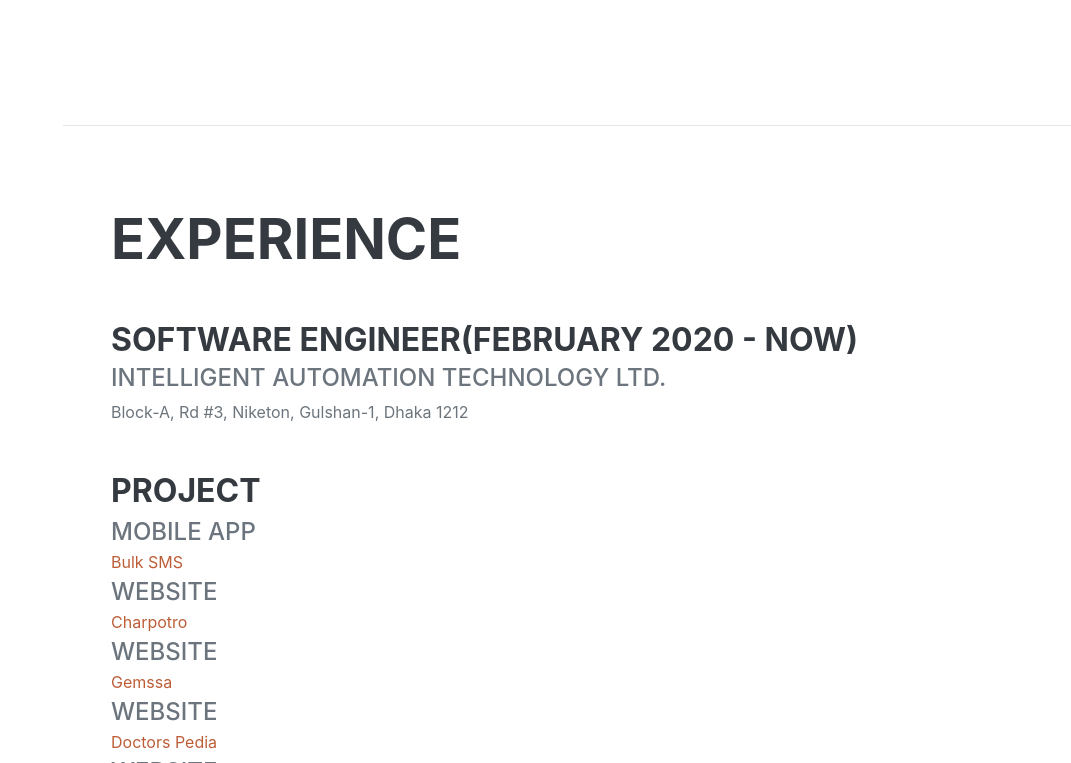
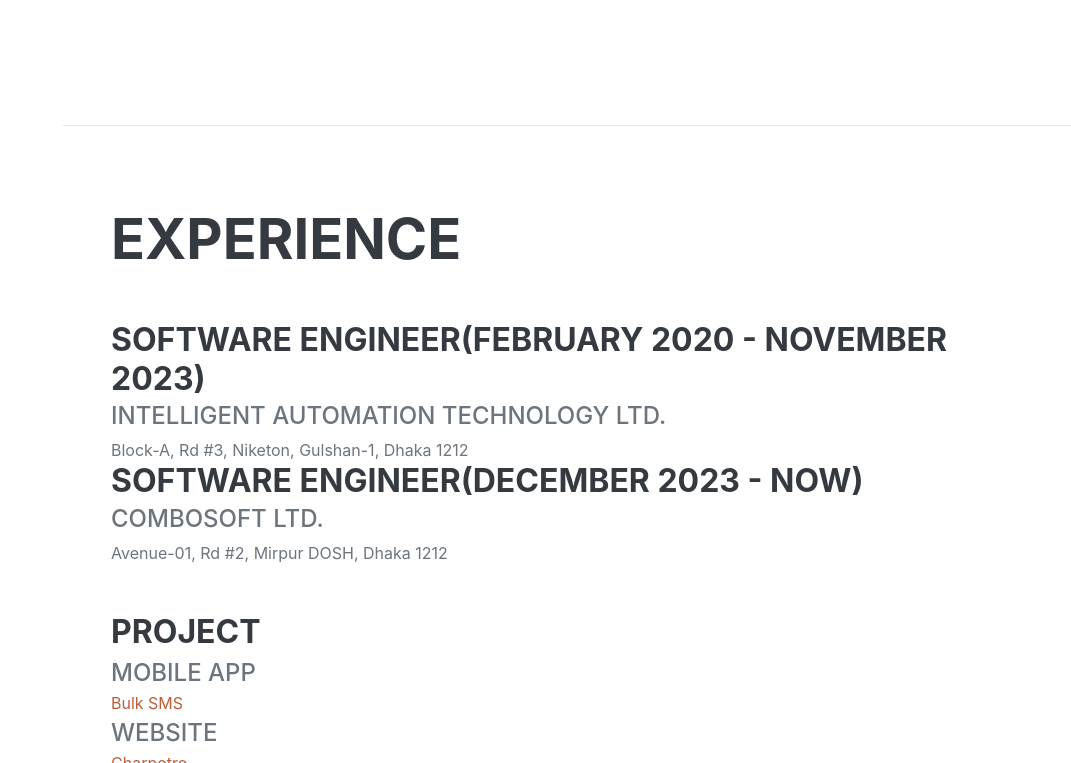
Before and after one commit to amrony/amrony.github.io, a plain HTML site: page index.html in a window 1280 px wide. Shown: the part 2347-3110 px from the top of the page, without its empty margins (209-1280 px from the left). Drawn offline with nearby package versions, Linux system fonts and the light colour scheme; a web font is replaced by a local one.

Commit message:
Update index.html

```diff
--- a/index.html
+++ b/index.html
@@ -69,7 +69,7 @@
                     <h3 class="mb-1">Present Address</h3>
                     <div class="subheading mb-3">
                         <address>
-                            <span class="text-primary">Address : </span>Moddo badda Dhaka Bangladesh<br>
+                            <span class="text-primary">Address : </span>Mirpur-12 Dhaka Bangladesh<br>
                             <span class="text-primary">E-mail : </span>aislamrony@gmail.com<br>
                             <span class="text-primary">Phone : </span>+01768062664<br>
                         </address>
@@ -128,10 +128,13 @@
                     <h2 class="mb-5">Experience</h2>
                     <div class="d-flex flex-column flex-md-row justify-content-between mb-5">
                         <div class="flex-grow-1">
-                            <h3 class="mb-0">Software Engineer(February 2020 - Now)</h3>
+                            <h3 class="mb-0">Software Engineer(February 2020 - November 2023)</h3>
                             <div class="subheading mb-1">Intelligent Automation Technology Ltd.</div>
                             <span class="mb-3">Block-A, Rd #3, Niketon, Gulshan-1, Dhaka 1212</span>
 
+                             <h3 class="mb-0">Software Engineer(December 2023 - Now)</h3>
+                             <div class="subheading mb-1">Combosoft Ltd.</div>
+                            <span class="mb-3">Avenue-01, Rd #2, Mirpur DOSH, Dhaka 1212</span>
                         </div>
                     </div>
                     <div class="d-flex flex-column flex-md-row justify-content-between mb-5">
```
